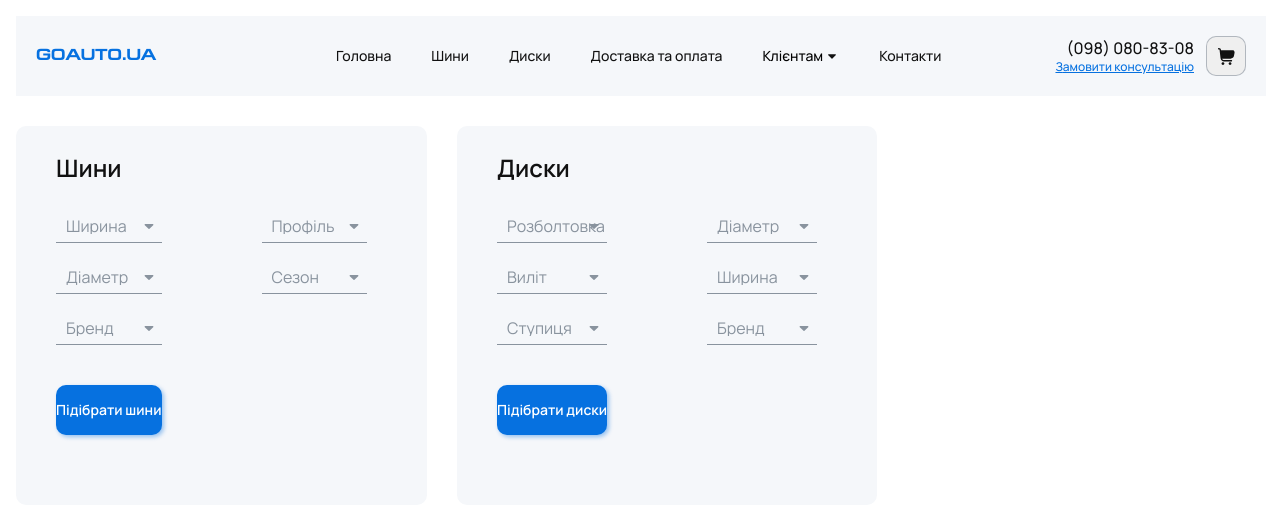
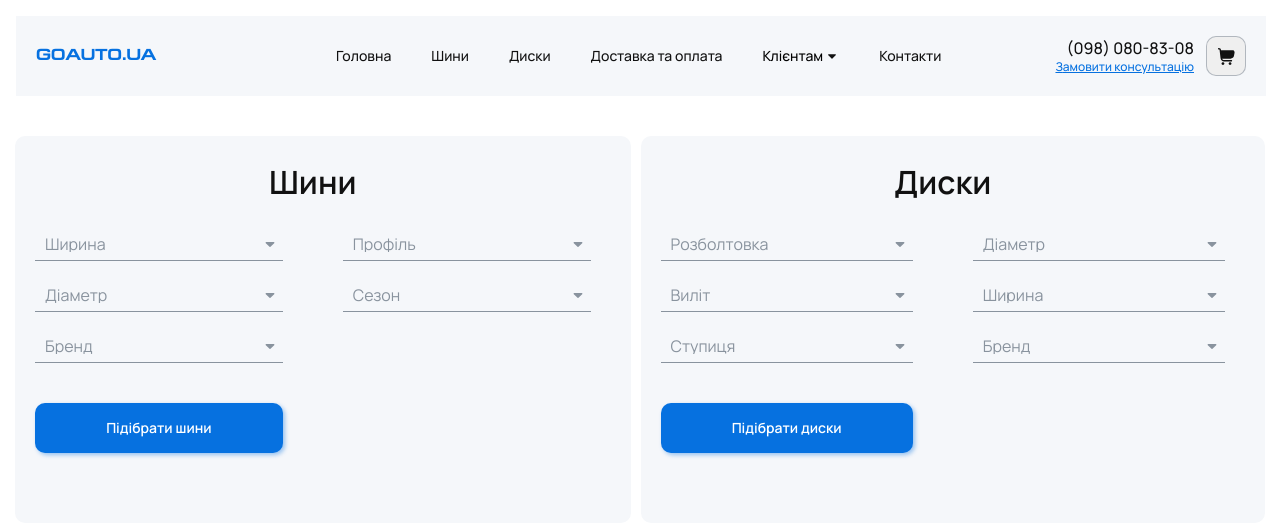
Before and after one commit to vtabashniuk/goauto.ua, a website built with webpack: page src/index.html in a window 1280 px wide. Built offline with nearby package versions, Linux system fonts and the light colour scheme.

Commit message:
add styles to form section for desktop

```diff
--- a/src/scss/formSection/form.scss
+++ b/src/scss/formSection/form.scss
@@ -2,10 +2,15 @@
 .form-wheels {
   background-color: $secondaryBackgroundColor;
   border-radius: 10px;
+  flex-grow: 1;
   padding: 30px 15px;
 
   @media screen and (min-width: 768px) {
-    padding: 30px 60px 40px 40px;
+    padding: 30px 62px 40px 40px;
+  }
+
+  @media screen and (min-width: 1280px) {
+    padding: 30px 40px 40px 20px;
   }
 }
 
@@ -15,6 +20,11 @@
 
   &::first-letter {
     text-transform: uppercase;
+  }
+
+  @media screen and (min-width: 768px) {
+    font-size: 32px;
+    text-align: center;
   }
 }
 
@@ -59,4 +69,8 @@
       padding-left: 10px;
     }
   }
+
+  @media screen and (min-width: 1280px) {
+    gap: 18px 60px;
+  }
 }
--- a/src/scss/formSection/formContainer.scss
+++ b/src/scss/formSection/formContainer.scss
@@ -1,13 +1,27 @@
-@import './form';
-@import '../buttons/formButton';
+@import "./form";
+@import "../buttons/formButton";
 
 .form-container {
   display: flex;
   flex-direction: column;
-  gap: 30px;
-  padding: 30px 16px;
+  margin: 0 auto;
+
+  @media screen and (min-width: 320px) and (max-width: 767px) {
+    gap: 30px;
+    max-width: 460px;
+    padding: 30px 16px;
+  }
+
+  @media screen and (min-width: 768px) and (max-width: 1279px) {
+    gap: 26px;
+    max-width: 834px;
+    padding: 30px 16px;
+  }
 
   @media screen and (min-width: 1280px) {
     flex-direction: row;
+    gap: 10px;
+    padding: 40px 0 60px;
+    width: 1250px;
   }
 }
--- a/src/scss/header/_header.scss
+++ b/src/scss/header/_header.scss
@@ -37,7 +37,7 @@
   @media screen and (min-width: 768px) and (max-width: 1279px) {
     border-radius: 10px;
     margin: 0 auto;
-    max-width: 834px;
+    max-width: 802px;
     padding: 12px;
   }
 
```
